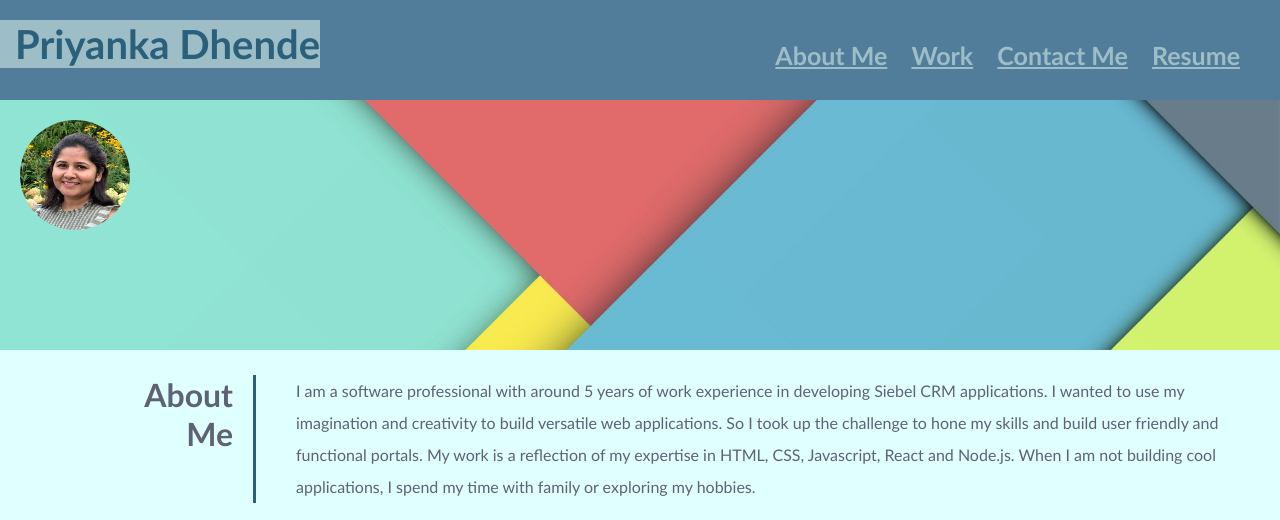
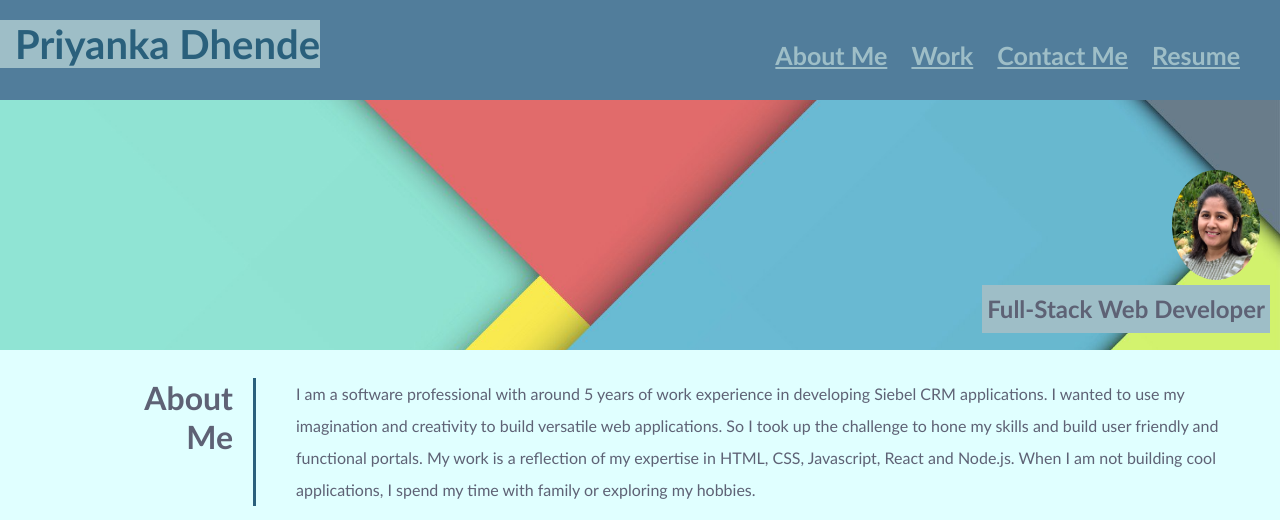
Before and after one commit to pdhende/portfolio-priyanka-dhende, a plain HTML site: page index.html in a window 1280 px wide. Shown: the top 520 px of the page. Drawn offline with Linux system fonts and the light colour scheme.

Commit message:
Added subtitle to the header and comments to html and css files

```diff
--- a/Assets/css/styles.css
+++ b/Assets/css/styles.css
@@ -5,6 +5,7 @@
     font-family: 'Trebuchet MS', 'Lucida Sans Unicode', 'Lucida Grande', 'Lucida Sans', Arial, sans-serif;
 }
 
+/* Element selectors */
 body {
     background-color: lightcyan;
     font-family: 'Poppins', sans-serif;
@@ -58,7 +59,6 @@ a {
 }
 
 p {
-    font-size: 0.5rem;
     line-height: 2em;
 }
 
@@ -80,17 +80,28 @@ section > div {
     margin-bottom: 20px;
 }
 
+/* Id selectors */
 #profile {
     display: flex;
     position: absolute;
     justify-content: center;
     align-items: center;
     height: 150px;
-    width: 150px;
+    width: 10%;
     flex-shrink: 0;
     z-index: 1;
     border-radius: 50%;
-    float: right;
+}
+
+/* Class selectors */
+.portfolio-intro {
+    position: absolute;
+    top: 175px;
+    margin: 10px;
+    background-color: #9ebec7;
+    font-size: 1.5rem;
+    padding: 0 5px;
+    font-weight: bold;
 }
 
 .portfolio-main-app {
@@ -108,6 +119,9 @@ section > div {
 }
 
 .portfolio-img {
+    display: inline-flex;
+    justify-content: flex-end;
+    align-items: center;
     position: relative;
     height: 250px;
     width: 100%;
@@ -164,6 +178,7 @@ section > div {
     list-style-type: none;
 }
 
+/* Media queries for responsive layout*/
 @media screen and (max-width: 992px) {
     body {
         font-size: 12px;
--- a/index.html
+++ b/index.html
@@ -7,6 +7,7 @@
     </head>
 
     <body>
+        <!-- Header -->
         <header>
            <h1>Priyanka Dhende</h1>
            <nav>
@@ -19,15 +20,15 @@
            </nav>
         </header>
         <main>
-            <div class="portfolio-intro">
+            <!-- Background image -->
+            <div>
                 <div class="portfolio-img">
-                    <img src="Assets/images/profile_pic.jpeg" id="profile" class="portfolio-intro" alt="Priyanka Dhende"/>
+                    <img src="Assets/images/profile_pic.jpeg" id="profile" alt="Priyanka Dhende"/>
+                    <p class="portfolio-intro">Full-Stack Web Developer</p>
                 </div>
-                <!-- <div>
-                    <p>Full-Stack Web Developer</p>
-                </div> -->
             </div>
             <section>
+                <!-- About Me section-->
                 <div class="portfolio-row">
                     <div id="about-me" class="portfolio-row portfolio-title">
                         <h2>About <br> Me</h2>
@@ -40,6 +41,7 @@
                         </p>
                     </div>
                 </div>
+                <!-- Work section-->
                 <div class="portfolio-row">
                     <div id="Work" class="portfolio-row portfolio-title">
                         <h2>Work</h2>
@@ -77,6 +79,7 @@
                         </figure>
                     </div>
                 </div>
+                <!-- Contact section -->
                 <div class="portfolio-row">
                     <div id="contact-me" class="portfolio-row portfolio-title">
                         <h2>Contact<br>Me</h2>
@@ -93,6 +96,7 @@
                 </div>
             </section>
         </main>
+        <!-- Footer -->
         <footer>
             <h5>Thank you for visiting!</h5>
             <h6>&#169; Priyanka D</h6>
```
